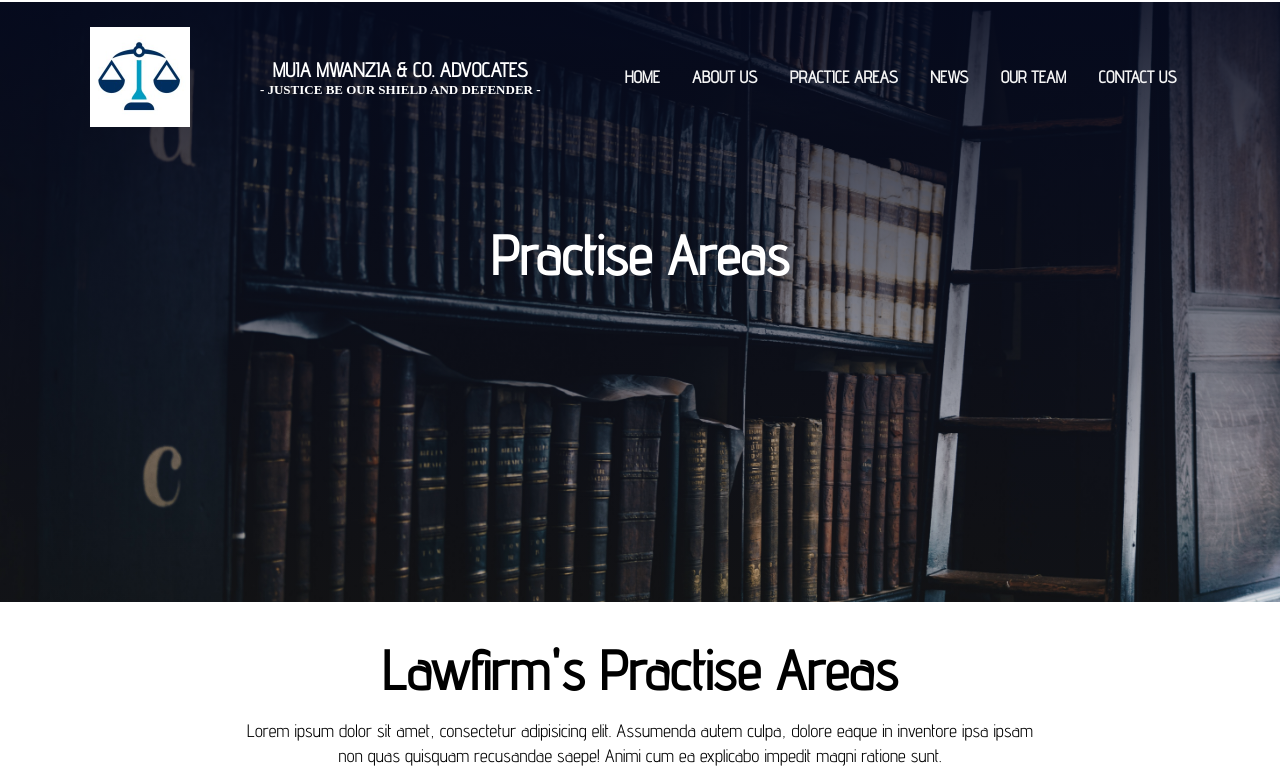
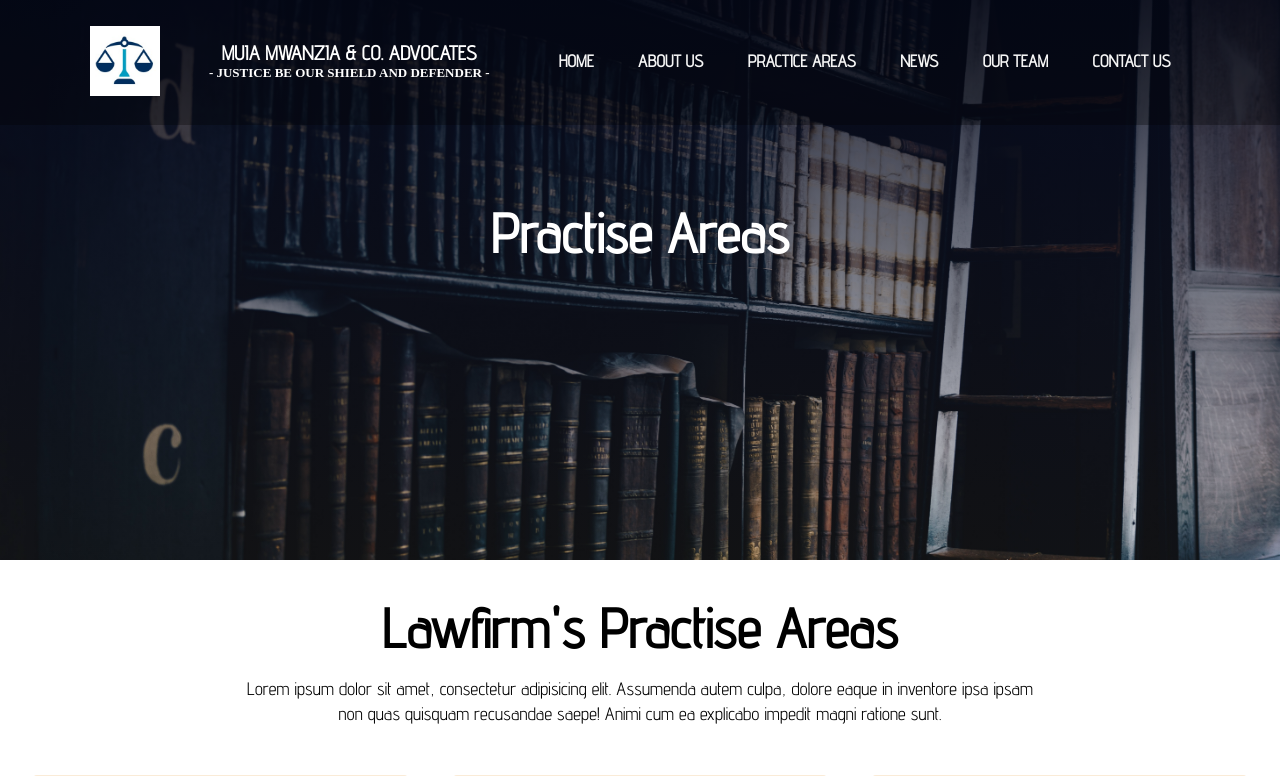
Before and after one commit to Charles-Muia/The_Marathon_Continues, a PHP site: page /Practise_A.php in a window 1280 px wide. Shown: the top 776 px of the page. Run offline with PHP 8.4, Linux system fonts and the light colour scheme; some libraries are stand-ins or nearby versions.

Commit message:
Lawfirm_2

```diff
--- a/Practise_A.php
+++ b/Practise_A.php
@@ -16,11 +16,15 @@
     <title> Muia Mwanzia & Co. Advocates </title>
 </head>
 <body>
+<button onclick="topFunction()" id="Scroll-button" title="Go to top">Top</button>
+
 
 <!--                Header sections starts here-->
 <section class="Practise-Header1">
+<!--    <hr class="closure">-->
+
     <nav>
-        <a href="H1.php"><img src="Pics/Logo1.jpg" alt="" height="100"></a>
+        <a href="H1.php"><img src="Pics/Logo1.jpg" alt="" height="70"></a>
         <div class="logo">
             <ul>
                 <!--                <li><a href="">Muia Mwanzia <br> <span> & </span>  <br> Co. Advocates</a></li>-->
@@ -261,5 +265,30 @@
     });
 </script>
 
+<!--------------JS for Scroll-button----------------->
+
+<script>
+    //Get the button
+    var mybutton = document.getElementById("Scroll-button");
+
+    // When the user scrolls down 20px from the top of the document, show the button
+    window.onscroll = function() {scrollFunction()};
+
+    function scrollFunction() {
+        if (document.body.scrollTop > 20 || document.documentElement.scrollTop > 20) {
+            mybutton.style.display = "block";
+        } else {
+            mybutton.style.display = "none";
+        }
+    }
+
+    // When the user clicks on the button, scroll to the top of the document
+    function topFunction() {
+        document.body.scrollTop = 0;
+        document.documentElement.scrollTop = 0;
+    }
+
+</script>
+
 </body>
 </html>
--- a/Style.css
+++ b/Style.css
@@ -44,22 +44,40 @@
             justify-content: space-between;
             align-items: center;
             /*background-color: transparent;*/
-            /*background: rgba(226, 0, 0, 0.1);*/
+            background: rgba(0,0,0,0.3);
             /*position: fixed;*/
             /*width: 85%;*/
             right: 0;
-            /*top: 50%;*/
-            margin-top: 0.1em;
+            top: 50%;
+            /*margin-top: 0.1em;*/
         }
+
+
+        /*@media (max-width: 800px) {*/
+        /*    nav {*/
+        /*        !*width: 90%;*!*/
+        /*        height: 3%;*/
+        /*        margin-top: 3%;*/
+        /*    }*/
+        /*    nav img{*/
+        /*        height: 50px;*/
+        /*    }*/
+
+        /*    .closure{*/
+        /*        display: none;*/
+        /*    }*/
+        /*}*/
 
         nav img {
             flex: 3;
             text-align: right;
+            padding-left: 0px;
+            padding-right: 0;
         }
 
         .logo ul li {
             list-style: none;
-            font-family: "Microsoft JhengHei UI Light";
+            /*font-family: "Microsoft JhengHei UI Light";*/
             text-decoration: none;
             font-weight: 850;
             font-size: 30px;
@@ -71,23 +89,25 @@
             color: white;
             font-size: 20px;
             display: inline-block;
+            width: auto;
 
         }
 
         .nav-links ul li {
             list-style: none;
-            font-family: "Microsoft JhengHei UI Light";
+            /*font-family: "Microsoft JhengHei UI Light";*/
             font-weight: 800;
             font-size: 17px;
             text-transform: uppercase;
             position: relative;
             display: inline-block;
-            padding: 5px 14px;
+            padding: 5px 10px;
         }
 
         .nav-links ul li a {
             text-decoration: none;
             color: whitesmoke;
+            padding: 10px;
 
         }
 
@@ -645,7 +665,7 @@
 
 /*--------------------About Us CSS starts here--------------------------*/
                 .About-Header1 {
-                    min-height: 75vh;
+                    min-height: 70vh;
                     width: 100%;
                     background-image: linear-gradient(rgba(4,9,30,0.9),rgba(4,9,30,0.5)), url("Pics/taisiia-shestopal-Ho20JoDSz3I-unsplash.jpg");
                     background-position: center;
@@ -656,8 +676,9 @@
                 }
 
                 .About-Header1 h1 {
-                    margin-top: 65px;
+                    margin-top: 75px;
                 }
+
 
                 .About-Sec{
                     width: 90%;
@@ -897,7 +918,7 @@
 /*--------------------Practise-Areas CSS starts here--------------------------*/
 
         .Practise-Header1 {
-            min-height: 75vh;
+            min-height: 70vh;
             width: 100%;
             background-image: linear-gradient(rgba(4,9,30,0.9),rgba(4,9,30,0.1)), url("Pics/giammarco-OPzWvgL-upY-unsplash.jpg");
             background-position: center;
@@ -908,8 +929,9 @@
         }
 
         .Practise-Header1 h1 {
-            margin-top: 65px;
+            margin-top: 75px;
         }
+
 
 
         .p-n-section {
```
Also changed, not shown: About.php (+31 -1 lines), H1.php (+7 -5 lines).
